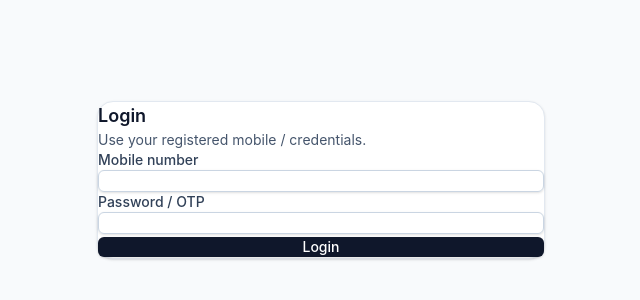
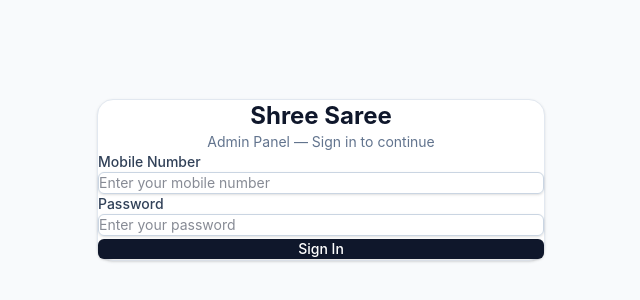
Before and after one commit to iDesign-Group/shree-saree, a Next.js app in the folder frontend/: page /login in a window 1280 px wide. Shown: the part 220-520 px from the top of the page, without its empty margins (319-959 px from the left). Built offline with nearby package versions, Linux system fonts and the light colour scheme.

Commit message:
fix: move JWT auth files to correct paths (frontend/app & frontend/lib)

```diff
--- a/frontend/app/(auth)/login/page.tsx
+++ b/frontend/app/(auth)/login/page.tsx
@@ -1,37 +1,93 @@
+'use client';
+
+import { useState, FormEvent } from 'react';
+import { useRouter } from 'next/navigation';
+import { saveToken } from '@/lib/auth';
+
 export default function LoginPage() {
+  const router = useRouter();
+  const [mobile, setMobile] = useState('');
+  const [password, setPassword] = useState('');
+  const [error, setError] = useState('');
+  const [loading, setLoading] = useState(false);
+
+  async function handleSubmit(e: FormEvent) {
+    e.preventDefault();
+    setError('');
+    setLoading(true);
+
+    try {
+      const res = await fetch('/api/auth/login', {
+        method: 'POST',
+        headers: { 'Content-Type': 'application/json' },
+        body: JSON.stringify({ mobile, password }),
+      });
+
+      const data = await res.json();
+
+      if (!res.ok) {
+        setError(data.message || 'Login failed. Please try again.');
+        return;
+      }
+
+      saveToken(data.token);
+      // Also set cookie for middleware to read
+      document.cookie = `ss_admin_token=${data.token}; path=/; max-age=${7 * 24 * 60 * 60}`;
+      router.push('/dashboard');
+    } catch {
+      setError('Something went wrong. Please try again.');
+    } finally {
+      setLoading(false);
+    }
+  }
+
   return (
     <main className="min-h-screen flex items-center justify-center bg-slate-50">
-      <div className="w-full max-w-md rounded-2xl border border-slate-200 bg-white p-6 shadow-sm">
-        <h1 className="text-lg font-semibold text-slate-900">Login</h1>
-        <p className="mt-1 text-sm text-slate-600">
-          Use your registered mobile / credentials.
-        </p>
-        {/* Form logic will come later */}
-        <form className="mt-6 space-y-4">
+      <div className="w-full max-w-md rounded-2xl border border-slate-200 bg-white p-8 shadow-sm">
+        <div className="mb-6 text-center">
+          <h1 className="text-2xl font-bold text-slate-900">Shree Saree</h1>
+          <p className="mt-1 text-sm text-slate-500">Admin Panel — Sign in to continue</p>
+        </div>
+
+        {error && (
+          <div className="mb-4 rounded-md bg-red-50 border border-red-200 px-4 py-3 text-sm text-red-700">
+            {error}
+          </div>
+        )}
+
+        <form onSubmit={handleSubmit} className="space-y-4">
           <div className="space-y-1 text-sm">
-            <label className="block font-medium text-slate-700">
-              Mobile number
-            </label>
+            <label className="block font-medium text-slate-700">Mobile Number</label>
             <input
               className="w-full rounded-md border border-slate-300 px-3 py-2 text-sm shadow-sm focus:border-slate-900 focus:outline-none focus:ring-1 focus:ring-slate-900"
               type="text"
               autoComplete="tel"
+              placeholder="Enter your mobile number"
+              value={mobile}
+              onChange={(e) => setMobile(e.target.value)}
+              required
             />
           </div>
+
           <div className="space-y-1 text-sm">
-            <label className="block font-medium text-slate-700">
-              Password / OTP
-            </label>
+            <label className="block font-medium text-slate-700">Password</label>
             <input
               className="w-full rounded-md border border-slate-300 px-3 py-2 text-sm shadow-sm focus:border-slate-900 focus:outline-none focus:ring-1 focus:ring-slate-900"
               type="password"
+              autoComplete="current-password"
+              placeholder="Enter your password"
+              value={password}
+              onChange={(e) => setPassword(e.target.value)}
+              required
             />
           </div>
+
           <button
             type="submit"
-            className="w-full rounded-md bg-slate-900 px-3 py-2 text-sm font-medium text-white shadow hover:bg-slate-800"
+            disabled={loading}
+            className="w-full rounded-md bg-slate-900 px-3 py-2 text-sm font-medium text-white shadow hover:bg-slate-800 disabled:opacity-60 disabled:cursor-not-allowed transition-colors"
           >
-            Login
+            {loading ? 'Signing in...' : 'Sign In'}
           </button>
         </form>
       </div>
--- /dev/null
+++ b/frontend/app/api/auth/login/route.ts
@@ -0,0 +1,50 @@
+import { NextRequest, NextResponse } from 'next/server';
+import jwt from 'jsonwebtoken';
+
+const JWT_SECRET = process.env.JWT_SECRET || 'shree_saree_secret_key';
+const JWT_EXPIRES_IN = '7d';
+
+// Hardcoded admin credentials — replace with DB lookup in production
+const ADMIN_CREDENTIALS = [
+  { mobile: '9999999999', password: 'admin123', name: 'Admin', role: 'admin' },
+];
+
+export async function POST(req: NextRequest) {
+  try {
+    const { mobile, password } = await req.json();
+
+    if (!mobile || !password) {
+      return NextResponse.json(
+        { message: 'Mobile number and password are required.' },
+        { status: 400 }
+      );
+    }
+
+    const user = ADMIN_CREDENTIALS.find(
+      (u) => u.mobile === mobile && u.password === password
+    );
+
+    if (!user) {
+      return NextResponse.json(
+        { message: 'Invalid mobile number or password.' },
+        { status: 401 }
+      );
+    }
+
+    const token = jwt.sign(
+      { mobile: user.mobile, name: user.name, role: user.role },
+      JWT_SECRET,
+      { expiresIn: JWT_EXPIRES_IN }
+    );
+
+    return NextResponse.json({
+      token,
+      user: { mobile: user.mobile, name: user.name, role: user.role },
+    });
+  } catch {
+    return NextResponse.json(
+      { message: 'Internal server error.' },
+      { status: 500 }
+    );
+  }
+}
--- /dev/null
+++ b/frontend/lib/auth.ts
@@ -0,0 +1,29 @@
+const TOKEN_KEY = 'ss_admin_token';
+
+/** Save JWT token to localStorage */
+export function saveToken(token: string): void {
+  if (typeof window !== 'undefined') {
+    localStorage.setItem(TOKEN_KEY, token);
+  }
+}
+
+/** Get JWT token from localStorage */
+export function getToken(): string | null {
+  if (typeof window !== 'undefined') {
+    return localStorage.getItem(TOKEN_KEY);
+  }
+  return null;
+}
+
+/** Remove JWT token (logout) */
+export function removeToken(): void {
+  if (typeof window !== 'undefined') {
+    localStorage.removeItem(TOKEN_KEY);
+    document.cookie = 'ss_admin_token=; path=/; max-age=0';
+  }
+}
+
+/** Check if user is logged in */
+export function isLoggedIn(): boolean {
+  return !!getToken();
+}
```
